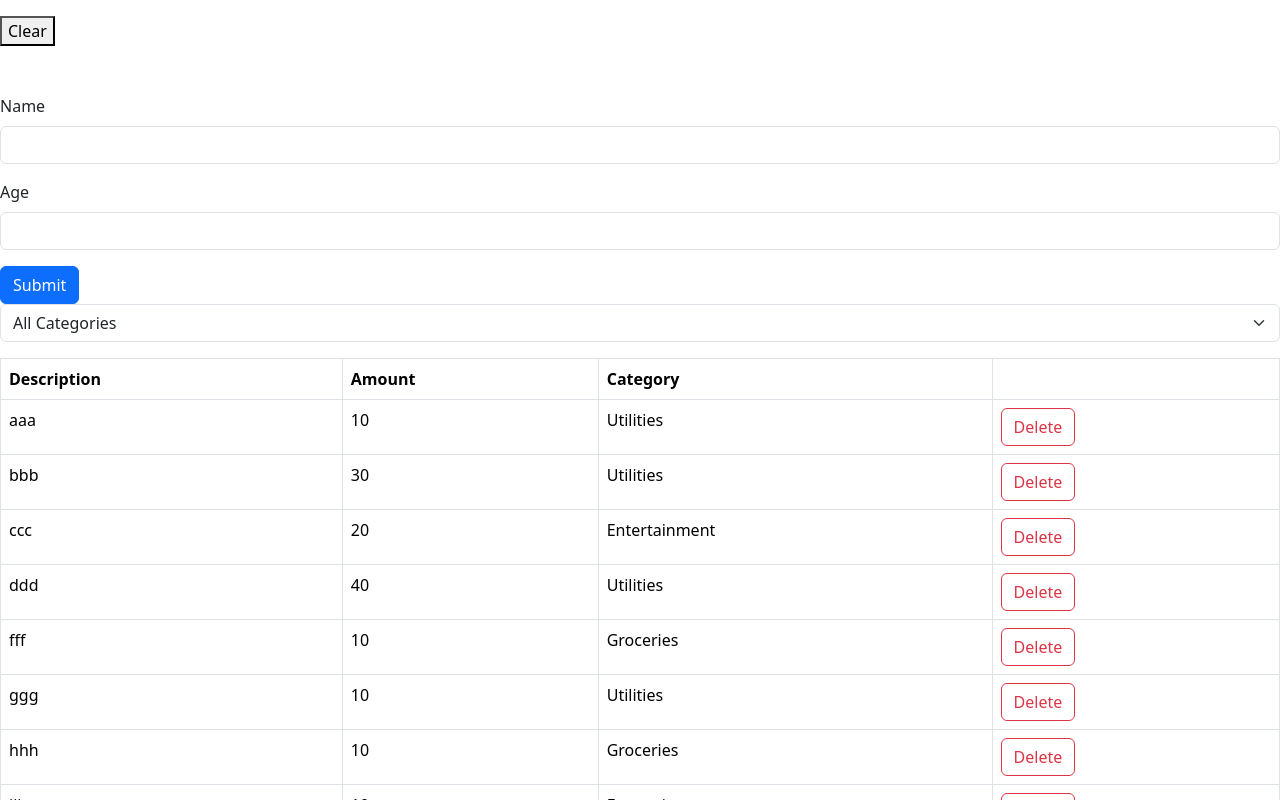
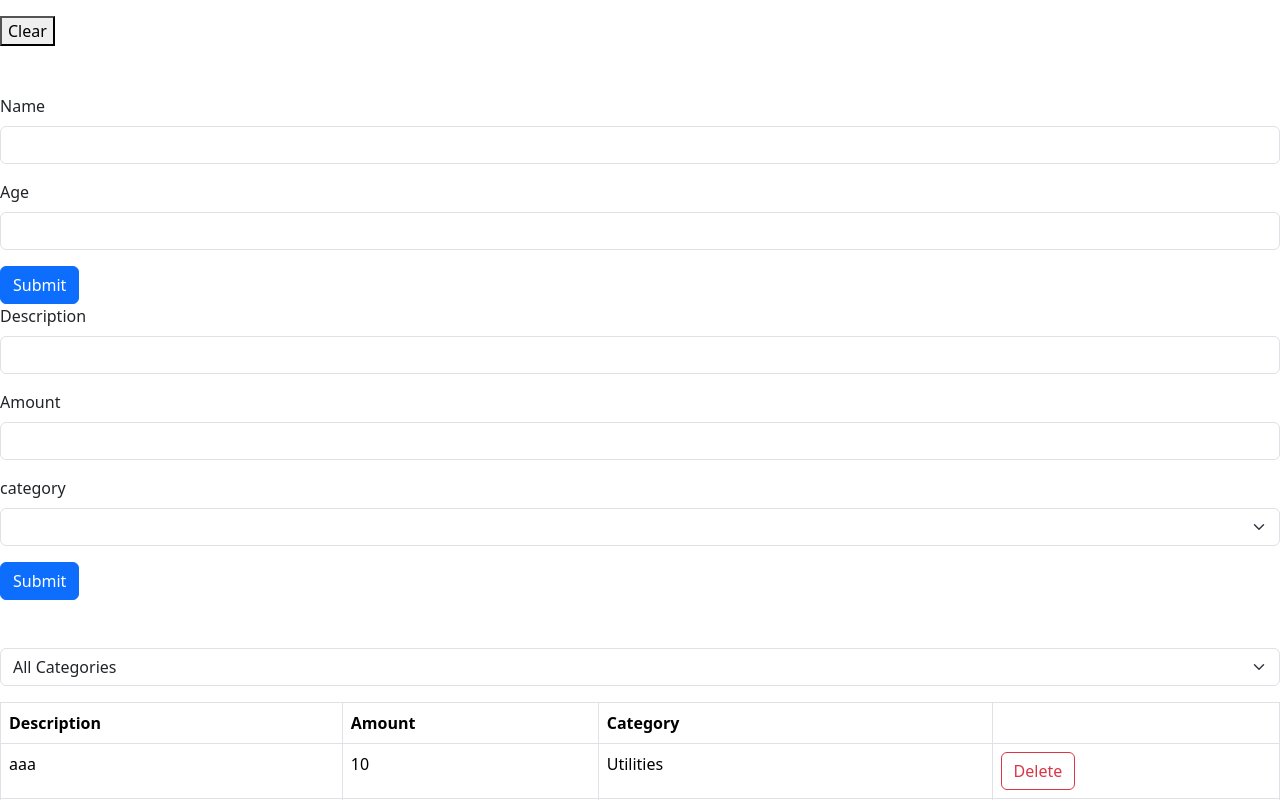
Before and after one commit to Hamzakhan55/ReactTS, a React (Vite) app in the folder my-app/: page / in a window 1280 px wide. Shown: the part 448-1248 px from the top of the page. Built offline with nearby package versions, Linux system fonts and the light colour scheme.

Commit message:
Build Expense Form (Description, Amount, Category with  input fields)

```diff
--- a/my-app/src/App.tsx
+++ b/my-app/src/App.tsx
@@ -7,9 +7,11 @@
 import Nav from './components/NavCartConnet.ysx/Nav';
 import Cart from './components/NavCartConnet.ysx/Cart';
 import Form from './components/Form/Form';
-import ExpenseList from './Mini-P-Expense-Tracker/ExpenseList';
+import ExpenseList from './Mini-P-Expense-Tracker/components/ExpenseList';
 import ExpenseFilter from './Mini-P-Expense-Tracker/components/ExpenseFilter';
+import ExpenseForm from './Mini-P-Expense-Tracker/components/ExpenseForm';
 
+export const categories = ["Utilities","Entertainment","Groceries"];
 
 function App() {
 
@@ -39,6 +41,9 @@
   <Cart cartItems={cartItems} onClear={() => setCartItems([])}/>
     <br /><br /><br />
     <Form/>
+    <div className="mb-5">
+      <ExpenseForm/>
+    </div>
     <div className = "mb-3">
     <ExpenseFilter onSelectCategory ={(category) => setSelectedCategory(category)}/>
     </div>
--- a/my-app/src/Mini-P-Expense-Tracker/components/ExpenseFilter.tsx
+++ b/my-app/src/Mini-P-Expense-Tracker/components/ExpenseFilter.tsx
@@ -1,3 +1,6 @@
+import { categories } from "../../App";
+
+
 interface Props {
     onSelectCategory: (category: string) => void;
 }
@@ -5,9 +8,7 @@
   return (
     <select  className="form-select" onChange={(event) => onSelectCategory(event.target.value)}>
         <option value="">All Categories</option>
-        <option value="Groceries">Groceries</option>
-        <option value="Utilities">Utilities</option>
-        <option value="Entertainment">Entertainment</option>
+        {categories.map(category => <option key = {category} value={category}>{category}</option>)}
     </select>
 )
 }
--- /dev/null
+++ b/my-app/src/Mini-P-Expense-Tracker/components/ExpenseForm.tsx
@@ -0,0 +1,26 @@
+import { categories } from "../../App"
+
+const ExpenseForm = () => {
+  return (
+    <form>
+        <div className = "mb-3">
+            <label htmlFor="description" className = "form-label">Description</label>
+            <input id = "description" type="text" className = "form-control" />
+        </div>
+        <div className="mb-3">
+            <label htmlFor="amount" className="form-label">Amount</label>
+            <input id = "amount" type="number" className="form-control" />
+        </div>
+        <div className = "mb-3">
+            <label htmlFor="category" className="form-label">category</label>
+            <select  id="category" className="form-select">
+                <option value=""></option>
+                {categories.map(category => <option key = {category} value={category}>{category}</option>)}
+            </select>
+        </div>
+        <button className="btn btn-primary">Submit</button>
+    </form>
+  )
+}
+
+export default ExpenseForm
```
Also changed, not shown: my-app/src/Mini-P-Expense-Tracker/components/ExpenseList.tsx (renamed from my-app/src/Mini-P-Expense-Tracker/ExpenseList.tsx).
